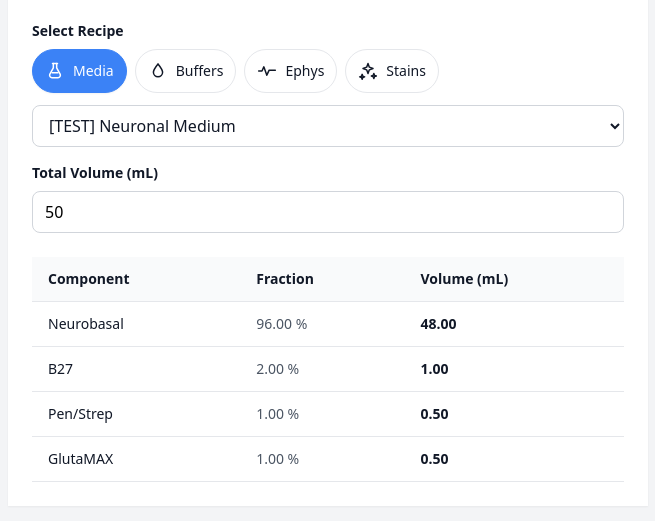
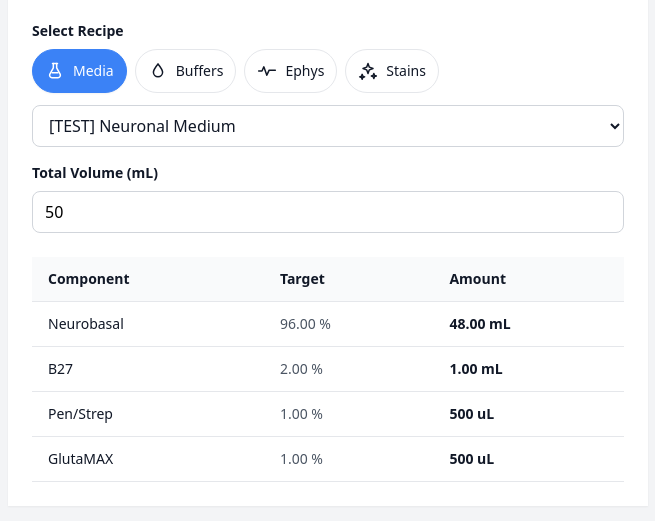
Before and after one commit to anbucci/lab-recipes, a website built with Vite: page index.html in a window 1280 px wide. Shown: the part 123-644 px from the top of the page, without its empty margins (312-967 px from the left). Built offline with nearby package versions, Linux system fonts and the light colour scheme.

Commit message:
Update recipe calculations for Ringer and NDS solutions

```diff
--- a/data/recipes.json
+++ b/data/recipes.json
@@ -31,15 +31,16 @@
   },
   {
     "id": "ringers_medium",
-    "name": "Ringer's Medium",
+    "name": "1X Mouse Ringer",
     "category": "Electrophysiology",
     "components": [
-      { "name": "10x Ringer's salt base", "fraction": 0.10 },
-      { "name": "1 M HEPES (pH 7.4)", "fraction": 0.01 },
-      { "name": "1 M Glucose", "fraction": 0.01 },
-      { "name": "1 M CaCl2", "fraction": 0.002 },
-      { "name": "1 M MgCl2", "fraction": 0.001 },
-      { "name": "Sterile water", "fraction": 0.877 }
+      { "name": "NaCl (1 M stock)", "fraction": 0.11 },
+      { "name": "KCl (3 M stock)", "fraction": 0.00083 },
+      { "name": "CaCl2 2H2O (1 M stock)", "fraction": 0.001 },
+      { "name": "MgCl2 6H2O (1 M stock)", "fraction": 0.0016 },
+      { "name": "D(+)Glucose", "amountPerLiter": 1.8, "unit": "g" },
+      { "name": "dH2O", "fraction": 0.88657 },
+      { "name": "NaHCO3 (add after filtration)", "amountPerLiter": 1.84, "unit": "g" }
     ]
   },
   {
@@ -47,9 +48,12 @@
     "name": "3% NDS",
     "category": "Stainings",
     "components": [
-      { "name": "PBS", "fraction": 0.967 },
-      { "name": "Normal Donkey Serum (NDS)", "fraction": 0.03 },
-      { "name": "Triton X-100", "fraction": 0.003 }
+      { "name": "BSA", "amountPerLiter": 10, "unit": "g" },
+      { "name": "Triton X-100 (10% stock)", "fraction": 0.05 },
+      { "name": "Donkey Serum", "fraction": 0.03 },
+      { "name": "PBS (10x stock)", "fraction": 0.10 },
+      { "name": "NaAz (1:200 stock, add at end)", "fraction": 0.005 },
+      { "name": "Water", "fraction": 0.815 }
     ]
   },
   {
@@ -57,9 +61,12 @@
     "name": "10% NDS",
     "category": "Stainings",
     "components": [
-      { "name": "PBS", "fraction": 0.897 },
-      { "name": "Normal Donkey Serum (NDS)", "fraction": 0.10 },
-      { "name": "Triton X-100", "fraction": 0.003 }
+      { "name": "BSA", "amountPerLiter": 10, "unit": "g" },
+      { "name": "Triton X-100 (10% stock)", "fraction": 0.05 },
+      { "name": "Donkey Serum", "fraction": 0.10 },
+      { "name": "PBS (10x stock)", "fraction": 0.10 },
+      { "name": "NaAz (1:200 stock, add at end)", "fraction": 0.005 },
+      { "name": "Water", "fraction": 0.745 }
     ]
   }
 ]
--- a/index.html
+++ b/index.html
@@ -55,8 +55,8 @@
           <thead class="bg-gray-50 border-b border-gray-200">
             <tr>
               <th class="px-4 py-3 text-left font-semibold text-gray-900">Component</th>
-              <th class="px-4 py-3 text-left font-semibold text-gray-900">Fraction</th>
-              <th class="px-4 py-3 text-left font-semibold text-gray-900">Volume (mL)</th>
+              <th class="px-4 py-3 text-left font-semibold text-gray-900">Target</th>
+              <th class="px-4 py-3 text-left font-semibold text-gray-900">Amount</th>
             </tr>
           </thead>
           <tbody></tbody>
--- a/src/uiManager.js
+++ b/src/uiManager.js
@@ -272,6 +272,39 @@ export default class UIManager {
     this.updateTable()
   }
 
+  getComponentTarget(comp) {
+    if (typeof comp.fraction === 'number') {
+      return (comp.fraction * 100).toFixed(2) + ' %'
+    }
+
+    if (typeof comp.amountPerLiter === 'number' && comp.unit) {
+      return comp.amountPerLiter.toFixed(2) + ' ' + comp.unit + '/L'
+    }
+
+    return 'Manual'
+  }
+
+  getComponentAmount(comp, totalVol) {
+    if (typeof comp.fraction === 'number') {
+      return this.formatVolume(comp.fraction * totalVol)
+    }
+
+    if (typeof comp.amountPerLiter === 'number' && comp.unit) {
+      const scaledAmount = comp.amountPerLiter * (totalVol / 1000)
+      return scaledAmount.toFixed(2) + ' ' + comp.unit
+    }
+
+    return '-'
+  }
+
+  formatVolume(volumeMl) {
+    if (volumeMl < 1) {
+      return (volumeMl * 1000).toFixed(0) + ' uL'
+    }
+
+    return volumeMl.toFixed(2) + ' mL'
+  }
+
   updateTable() {
     const recipeId = this.recipeSelect.value
     const recipe = this.recipeManager.getRecipeById(recipeId)
@@ -295,12 +328,11 @@ export default class UIManager {
       nameCell.className = 'px-4 py-3 text-gray-900'
 
       const fracCell = document.createElement('td')
-      fracCell.textContent = (comp.fraction * 100).toFixed(2) + ' %'
+      fracCell.textContent = this.getComponentTarget(comp)
       fracCell.className = 'px-4 py-3 text-gray-600'
 
       const volCell = document.createElement('td')
-      const vol = comp.fraction * totalVol
-      volCell.textContent = vol.toFixed(2)
+      volCell.textContent = this.getComponentAmount(comp, totalVol)
       volCell.className = 'px-4 py-3 font-semibold text-gray-900'
 
       row.appendChild(nameCell)
```
Also changed, not shown: README.md.
